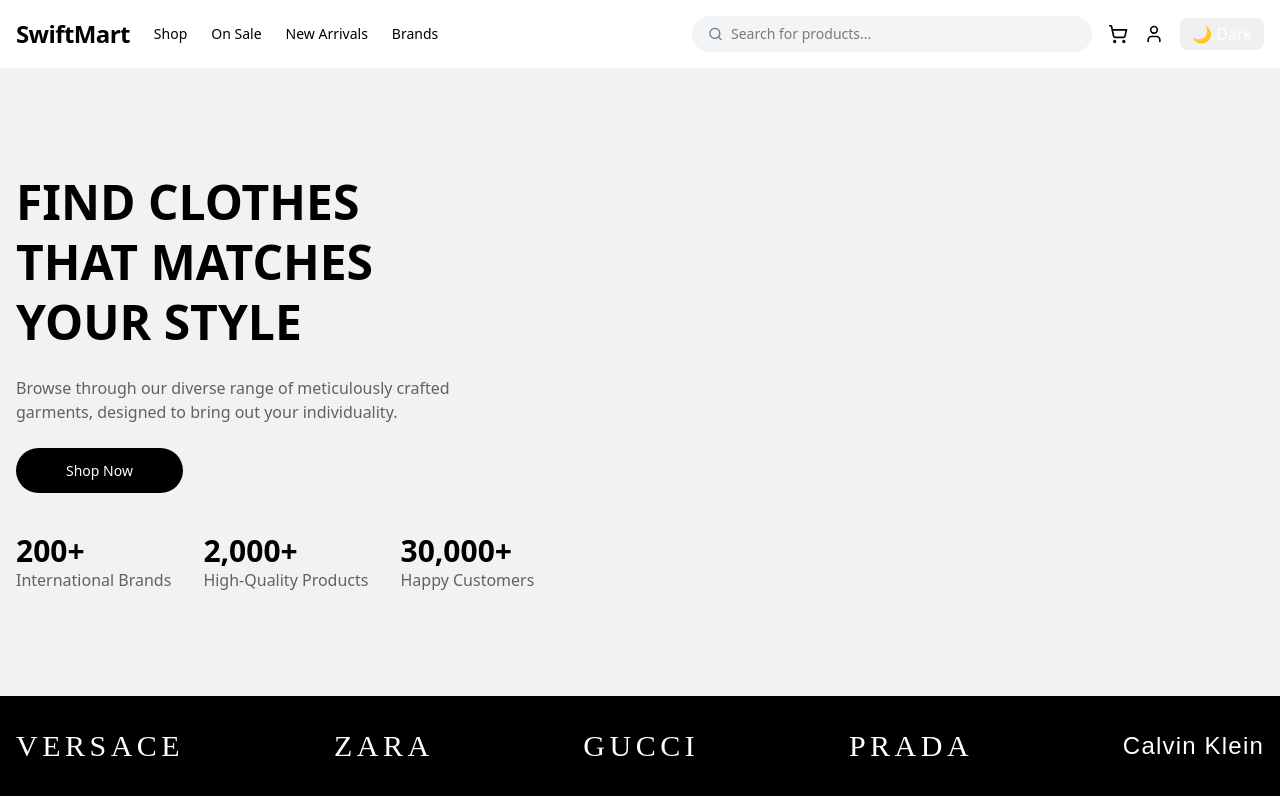
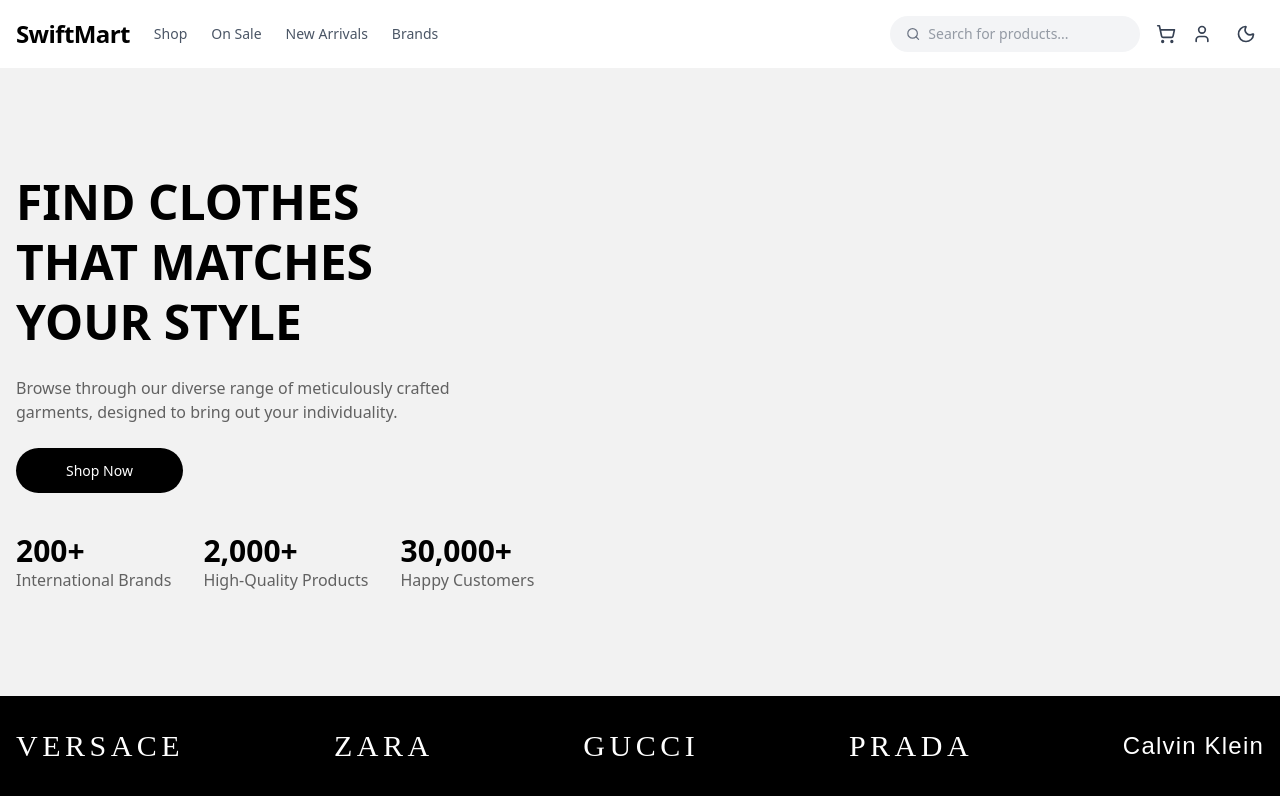
Before and after one commit to adsfixterintern/swift-mart, a Next.js app: page / in a window 1280 px wide. Shown: the top 800 px of the page. Built offline with nearby package versions, Linux system fonts and the light colour scheme.

Commit message:
modify navbar

```diff
--- a/src/components/ThemeToggle.jsx
+++ b/src/components/ThemeToggle.jsx
@@ -1,6 +1,7 @@
 "use client";
 
 import { useTheme } from "@/context/ThemeContext";
+import { Sun, Moon } from "lucide-react"; // Using Lucide Icons
 
 export default function ThemeToggle() {
   const { theme, toggleTheme } = useTheme();
@@ -8,9 +9,14 @@
   return (
     <button
       onClick={toggleTheme}
-      className="px-3 py-1 rounded-lg bg-primary text-white"
+      aria-label="Toggle Dark Mode"
+      className="p-2 rounded-full transition-colors hover:bg-gray-100 dark:hover:bg-gray-800 text-gray-700 dark:text-gray-200"
     >
-      {theme === "dark" ? "☀ Light" : "🌙 Dark"}
+      {theme === "dark" ? (
+        <Sun size={20} className="hover:text-yellow-500 transition-colors" />
+      ) : (
+        <Moon size={20} className="hover:text-blue-500 transition-colors" />
+      )}
     </button>
   );
 }
--- a/src/components/shared/Navbar.jsx
+++ b/src/components/shared/Navbar.jsx
@@ -1,12 +1,22 @@
+"use client";
 
-
-"use client";
-import { Search, ShoppingCart, User, Menu } from "lucide-react";
+import { Search, ShoppingCart, User, Menu, ChevronDown, X } from "lucide-react";
 import { useState } from "react";
+import Link from "next/link";
+import { usePathname } from "next/navigation";
 import ThemeToggle from "../ThemeToggle";
 
 export default function Navbar() {
   const [open, setOpen] = useState(false);
+  const [mobileSearchOpen, setMobileSearchOpen] = useState(false);
+  const pathname = usePathname();
+
+  const navItems = [
+    { name: "Shop", href: "/shop" },
+    { name: "On Sale", href: "/on-sale" },
+    { name: "New Arrivals", href: "/new-arrivals" },
+    { name: "Brands", href: "/brands" },
+  ];
 
   return (
     <nav className="w-full bg-white dark:bg-gray-900 shadow">
@@ -16,53 +26,110 @@
         <div className="flex items-center gap-6">
           <button
             onClick={() => setOpen(!open)}
-            className="md:hidden"
+            className="md:hidden text-gray-700 dark:text-gray-200 transition-transform duration-200"
           >
-            <Menu size={22} />
+
+            {open ? <X size={22} /> : <Menu size={22} />}
           </button>
 
-          <h1 className="text-2xl font-bold tracking-tight">
-            SwiftMart
-          </h1>
+          <Link href="/">
+            <h1 className="text-2xl font-bold tracking-tight dark:text-white cursor-pointer">
+              SwiftMart
+            </h1>
+          </Link>
 
+          {/* Desktop Navigation */}
           <ul className="hidden md:flex gap-6 text-sm font-medium">
-            <li className="cursor-pointer">Shop</li>
-            <li className="cursor-pointer">On Sale</li>
-            <li className="cursor-pointer">New Arrivals</li>
-            <li className="cursor-pointer">Brands</li>
+            {navItems.map((item) => {
+              const isActive = pathname === item.href;
+
+              return (
+                <li key={item.name}>
+                  <Link
+                    href={item.href}
+                    className={`flex items-center gap-1 transition-colors hover:text-black dark:hover:text-white ${
+                      isActive
+                        ? "text-black dark:text-white font-semibold"
+                        : "text-gray-600 dark:text-gray-300"
+                    }`}
+                  >
+                    {item.name}
+                    {isActive && <ChevronDown size={16} />}
+                  </Link>
+                </li>
+              );
+            })}
           </ul>
         </div>
 
         {/* Right */}
-        <div className="flex items-center gap-4">
+        <div className="flex items-center gap-4 text-gray-700 dark:text-gray-200">
 
           {/* Search Desktop */}
-          <div className="hidden md:flex items-center bg-gray-100 px-4 py-2 rounded-full w-[400px]">
+          <div className="hidden md:flex items-center bg-gray-100 dark:bg-gray-800 px-4 py-2 rounded-full w-62.5">
             <Search size={16} className="text-gray-500" />
             <input
               type="text"
               placeholder="Search for products..."
-              className="bg-transparent outline-none ml-2 text-sm w-full"
+              className="bg-transparent outline-none ml-2 text-sm w-full dark:text-white"
             />
           </div>
 
           {/* Icons */}
-          <Search className="md:hidden" size={20} />
-          <ShoppingCart size={20} />
-          <User size={20} />
+          <Search
+            className="md:hidden cursor-pointer"
+            size={20}
+            onClick={() => setMobileSearchOpen(!mobileSearchOpen)}
+          />
+         <Link href={'/cart'}> <ShoppingCart className="cursor-pointer" size={20} /></Link>
+          <Link href={'/profile'}><User className="cursor-pointer" size={20} /></Link>
           <ThemeToggle />
         </div>
       </div>
 
-      {/* Mobile Menu */}
-      {open && (
-        <div className="md:hidden px-4 pb-4 space-y-3 text-sm font-medium">
-          <p>Shop</p>
-          <p>On Sale</p>
-          <p>New Arrivals</p>
-          <p>Brands</p>
+      {/* Mobile Search Box */}
+      {mobileSearchOpen && (
+        <div className="md:hidden px-4 pb-4">
+          <div className="flex items-center bg-gray-100 dark:bg-gray-800 px-4 py-2 rounded-full w-full">
+            <Search size={16} className="text-gray-500" />
+            <input
+              type="text"
+              autoFocus
+              placeholder="Search for products..."
+              className="bg-transparent outline-none ml-2 text-sm w-full dark:text-white"
+            />
+          </div>
         </div>
       )}
+
+      {/* Mobile Menu (With Slide-Down Animation) */}
+      <div
+        className={`md:hidden overflow-hidden transition-all duration-300 ease-in-out origin-top ${
+          open ? "max-h-100 opacity-100" : "max-h-0 opacity-0"
+        }`}
+      >
+        <div className="px-4 pb-4 space-y-1 text-sm font-medium flex flex-col">
+          {navItems.map((item) => {
+            const isActive = pathname === item.href;
+
+            return (
+              <Link
+                key={item.name}
+                href={item.href}
+                onClick={() => setOpen(false)}
+                className={`flex items-center justify-between p-3 rounded-md transition-colors ${
+                  isActive
+                    ? "bg-gray-100 dark:bg-gray-800 text-black dark:text-white font-semibold"
+                    : "text-gray-600 dark:text-gray-300 hover:bg-gray-50 dark:hover:bg-gray-800"
+                }`}
+              >
+                {item.name}
+                {isActive && <ChevronDown size={18} />}
+              </Link>
+            );
+          })}
+        </div>
+      </div>
     </nav>
   );
 }
```
